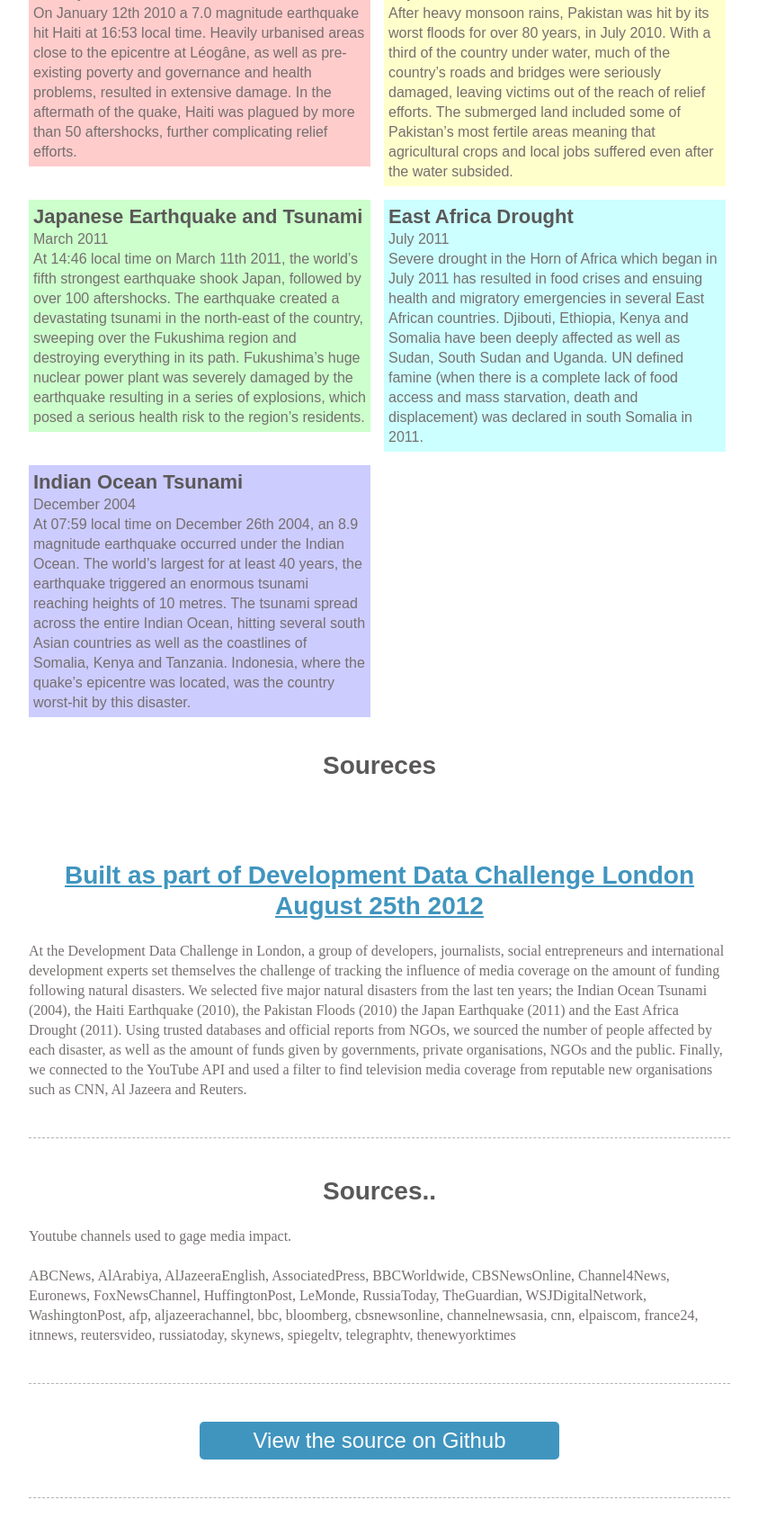
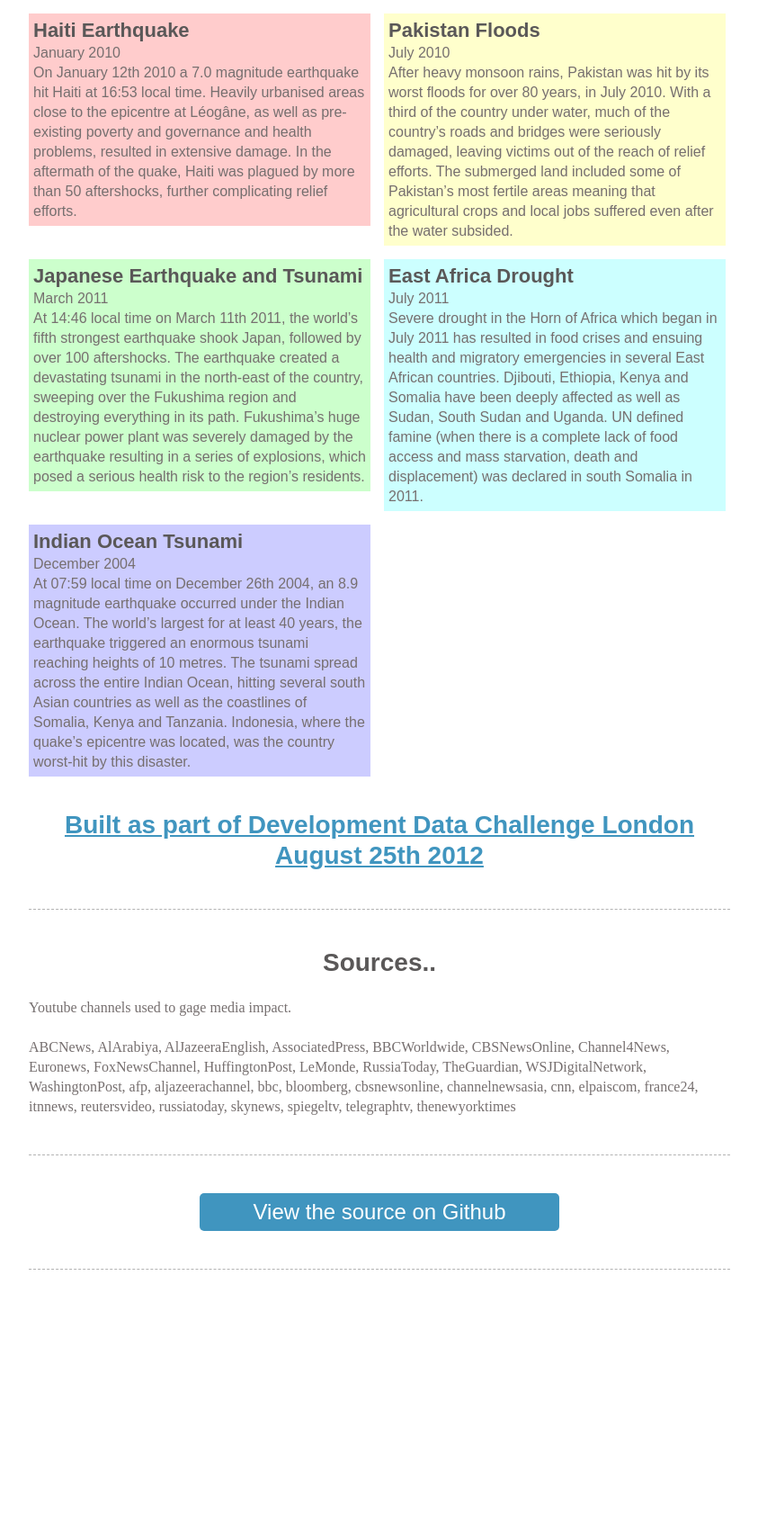
Before and after one commit to krisajenkins/followthemoney, a Django app: template followthemoney/templates/index.html in a window 1280 px wide. Shown: the part 1152-2859 px from the top of the page at 90% size, without its empty margins (218-1061 px from the left). After the commit the page ends 2563 px from the top, so only its background shows below. Run offline with Django 3.2, Linux system fonts and the light colour scheme; the template is opened without the code that fills it, so the values that code supplies are empty; parts of the project's set-up code (start-up, migrations or seed data) failed here and were passed over; some libraries are stand-ins or nearby versions; some web fonts are replaced.

Commit message:
update copy

```diff
--- a/followthemoney/templates/index.html
+++ b/followthemoney/templates/index.html
@@ -56,7 +56,7 @@
     <h2 class="challenge">Examining the influence of the media on the level of aid following humanitarian crises.</h2>
 
     <!-- challenge introduction -->
-    <p class="intro">At the Development Data Challenge in London, a group of developers, journalists, social entrepreneurs and international development experts set themselves the challenge of tracking the influence of media coverage on the amount of funding following natural disasters. We selected five major natural disasters from the last ten years; the Indian Ocean Tsunami (2004), Hurricane Katrina (2005), the Haiti Earthquake (2010), the Pakistan Floods (2010) the Japan Earthquake and Tsunami (2011) and the East Africa Drought (2011).</p>
+    <p class="intro">At the Development Data Challenge in London, a group of developers, journalists, social entrepreneurs and international development experts set themselves the challenge of tracking the influence of media coverage on the amount of funding following natural disasters. We selected five major natural disasters from the last ten years; the Indian Ocean Tsunami (2004), the Haiti Earthquake (2010), the Pakistan Floods (2010) the Japan Earthquake (2011) and the East Africa Drought (2011). Using trusted databases and official reports from NGOs, we sourced the number of people affected by each disaster, as well as the amount of funds given by governments, private organisations, NGOs and the public. Finally, we connected to the YouTube API and used a filter to find television media coverage from reputable new organisations such as CNN, Al Jazeera and Reuters.</p>
 
     <hr>
 
@@ -112,19 +112,11 @@
 
     </section> <!-- end visualization-section -->
 
-    <article>
-
-      <h3>Soureces</h3>
-
-    </article>
-
     <article class="ddc-blurb">
 
       <a href="http://developmentdatachallenge.org/"  class="ddc-link">
         <h3>Built as part of Development Data Challenge London August 25th 2012</h3>
       </a>
-
-      <p>At the Development Data Challenge in London, a group of developers, journalists, social entrepreneurs and international development experts set themselves the challenge of tracking the influence of media coverage on the amount of funding following natural disasters. We selected five major natural disasters from the last ten years; the Indian Ocean Tsunami (2004), the Haiti Earthquake (2010), the Pakistan Floods (2010) the Japan Earthquake (2011) and the East Africa Drought (2011). Using trusted databases and official reports from NGOs, we sourced the number of people affected by each disaster, as well as the amount of funds given by governments, private organisations, NGOs and the public. Finally, we connected to the YouTube API and used a filter to find television media coverage from reputable new organisations such as CNN, Al Jazeera and Reuters.</p>
 
       <hr>
 
--- a/static/stylesheets/styles.css
+++ b/static/stylesheets/styles.css
@@ -578,8 +578,7 @@ img{
 
 /* line 383, ../sass/styles.scss */
 .ddc-blurb {
-  margin-top: 44px;
-  padding-top: 44px;
+
 }
 
 /* line 390, ../sass/styles.scss */
```
